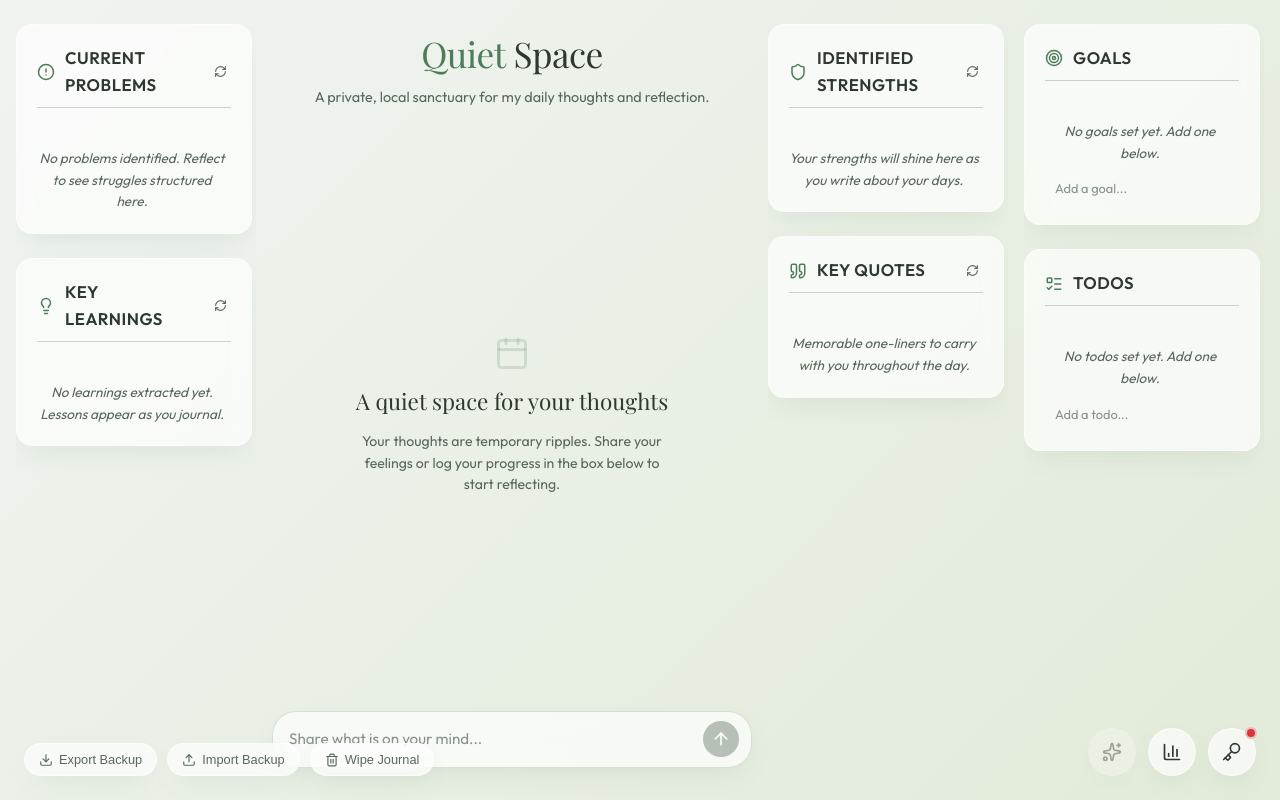
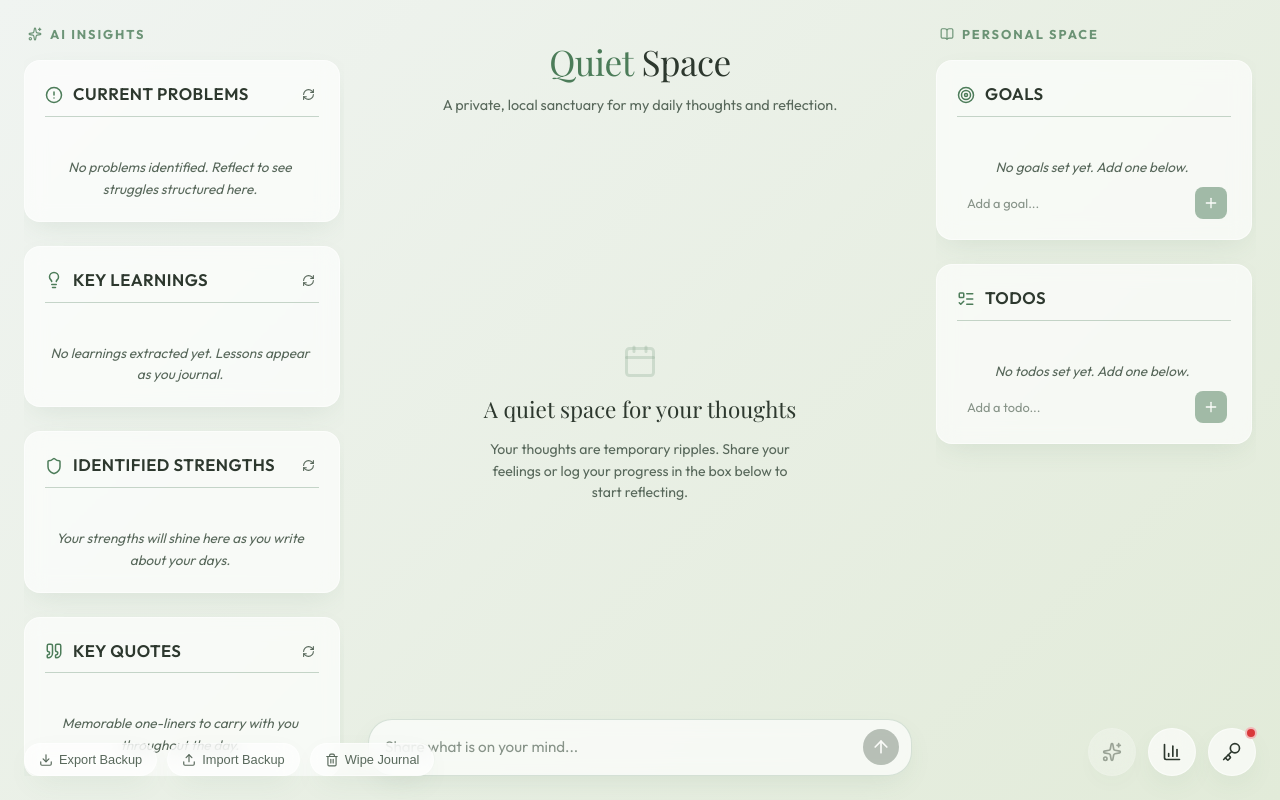
Before and after one commit to HarshitJn/local-growth-journal-webapp, a React (Vite) app: page / in a window 1280 px wide. Built offline with nearby package versions, Linux system fonts and the light colour scheme; a web font is replaced by a local one.

Commit message:
layout: reorder sidebars so all AI widgets are on the left and all user-managed widgets are on the right, and add section headers

```diff
--- a/src/App.css
+++ b/src/App.css
@@ -2,32 +2,24 @@
 
 .app-container {
   display: grid;
-  grid-template-columns: 280px 1fr 280px 280px;
+  grid-template-columns: 320px 1fr 320px;
   min-height: 100vh;
   min-height: 100dvh;
   width: 100%;
-  max-width: 1800px;
+  max-width: 1600px;
   margin: 0 auto;
   padding: 24px;
   gap: 24px;
   position: relative;
 }
 
-@media (max-width: 1500px) {
-  .app-container {
-    grid-template-columns: 240px 1fr 240px 240px;
-    gap: 16px;
-    padding: 16px;
-  }
-}
-
 /* responsive grid layout */
-@media (max-width: 1200px) {
+@media (max-width: 1100px) {
   .app-container {
     grid-template-columns: 280px 1fr;
     grid-template-rows: auto;
   }
-  .right-sidebar, .rightmost-sidebar {
+  .right-sidebar {
     grid-column: 1 / -1;
     display: grid;
     grid-template-columns: 1fr 1fr;
@@ -41,7 +33,7 @@
     padding: 16px;
     gap: 16px;
   }
-  .left-sidebar, .right-sidebar, .rightmost-sidebar {
+  .left-sidebar, .right-sidebar {
     grid-column: auto;
     display: flex;
     flex-direction: column;
@@ -50,7 +42,7 @@
 }
 
 /* Sidebar structure */
-.left-sidebar, .right-sidebar, .rightmost-sidebar {
+.left-sidebar, .right-sidebar {
   display: flex;
   flex-direction: column;
   gap: 24px;
@@ -62,25 +54,40 @@
 }
 
 /* Hide scrollbar for sidebars but allow scrolling */
-.left-sidebar::-webkit-scrollbar, .right-sidebar::-webkit-scrollbar, .rightmost-sidebar::-webkit-scrollbar {
+.left-sidebar::-webkit-scrollbar, .right-sidebar::-webkit-scrollbar {
   width: 4px;
 }
 
-.left-sidebar::-webkit-scrollbar-thumb, .right-sidebar::-webkit-scrollbar-thumb, .rightmost-sidebar::-webkit-scrollbar-thumb {
+.left-sidebar::-webkit-scrollbar-thumb, .right-sidebar::-webkit-scrollbar-thumb {
   background: var(--card-border);
   border-radius: 4px;
 }
 
-.left-sidebar::-webkit-scrollbar-thumb:hover, .right-sidebar::-webkit-scrollbar-thumb:hover, .rightmost-sidebar::-webkit-scrollbar-thumb:hover {
+.left-sidebar::-webkit-scrollbar-thumb:hover, .right-sidebar::-webkit-scrollbar-thumb:hover {
   background: var(--accent);
 }
 
-@media (max-width: 1200px) {
-  .left-sidebar, .right-sidebar, .rightmost-sidebar {
+@media (max-width: 1100px) {
+  .left-sidebar, .right-sidebar {
     height: auto;
     position: relative;
     top: 0;
   }
+}
+
+/* Sidebar Headings */
+.sidebar-header {
+  font-size: 0.8rem;
+  font-weight: 700;
+  text-transform: uppercase;
+  letter-spacing: 0.15em;
+  color: var(--accent);
+  margin-bottom: -8px;
+  padding-left: 4px;
+  display: flex;
+  align-items: center;
+  gap: 8px;
+  opacity: 0.8;
 }
 
 /* Widget Card styles */
--- a/src/App.jsx
+++ b/src/App.jsx
@@ -363,6 +363,10 @@ function App() {
     <div className="app-container">
       {/* Column 1: Left Sidebar (AI Insights) */}
       <aside className="left-sidebar">
+        <div className="sidebar-header">
+          <Sparkles size={14} />
+          <span>AI Insights</span>
+        </div>
         <Widget
           title="Current Problems"
           icon={<AlertCircle size={18} />}
@@ -380,6 +384,24 @@ function App() {
           onErase={() => handleEraseSingleWidget('learnings')}
           onRefresh={() => handleRefreshSingleWidget('learnings')}
           isLoading={widgetLoading.learnings}
+        />
+        <Widget
+          title="Identified Strengths"
+          icon={<Shield size={18} />}
+          items={widgets.strengths}
+          emptyText="Your strengths will shine here as you write about your days."
+          onErase={() => handleEraseSingleWidget('strengths')}
+          onRefresh={() => handleRefreshSingleWidget('strengths')}
+          isLoading={widgetLoading.strengths}
+        />
+        <Widget
+          title="Key Quotes"
+          icon={<Quote size={18} />}
+          items={widgets.quotes}
+          emptyText="Memorable one-liners to carry with you throughout the day."
+          onErase={() => handleEraseSingleWidget('quotes')}
+          onRefresh={() => handleRefreshSingleWidget('quotes')}
+          isLoading={widgetLoading.quotes}
         />
       </aside>
 
@@ -415,30 +437,12 @@ function App() {
         <JournalInput onSend={handleSendLog} isLoading={isLoading} provider={provider} />
       </main>
 
-      {/* Column 3: Right Sidebar (AI Insights) */}
+      {/* Column 3: Right Sidebar (Personal Space - Goals & Todos) */}
       <aside className="right-sidebar">
-        <Widget
-          title="Identified Strengths"
-          icon={<Shield size={18} />}
-          items={widgets.strengths}
-          emptyText="Your strengths will shine here as you write about your days."
-          onErase={() => handleEraseSingleWidget('strengths')}
-          onRefresh={() => handleRefreshSingleWidget('strengths')}
-          isLoading={widgetLoading.strengths}
-        />
-        <Widget
-          title="Key Quotes"
-          icon={<Quote size={18} />}
-          items={widgets.quotes}
-          emptyText="Memorable one-liners to carry with you throughout the day."
-          onErase={() => handleEraseSingleWidget('quotes')}
-          onRefresh={() => handleRefreshSingleWidget('quotes')}
-          isLoading={widgetLoading.quotes}
-        />
-      </aside>
-
-      {/* Column 4: Rightmost Sidebar (Goals & Todos) */}
-      <aside className="rightmost-sidebar">
+        <div className="sidebar-header">
+          <BookOpen size={14} />
+          <span>Personal Space</span>
+        </div>
         <KeepWidget
           title="Goals"
           icon={<Target size={18} />}
```
